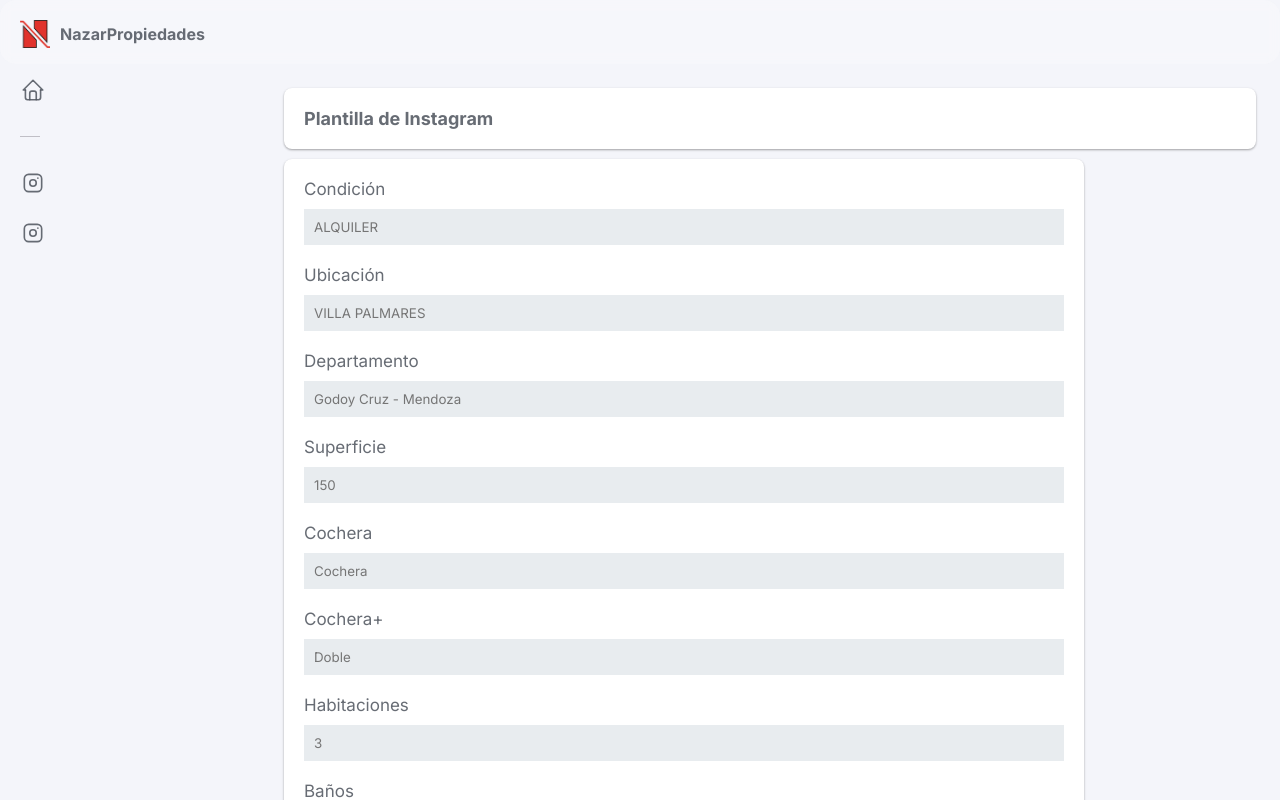
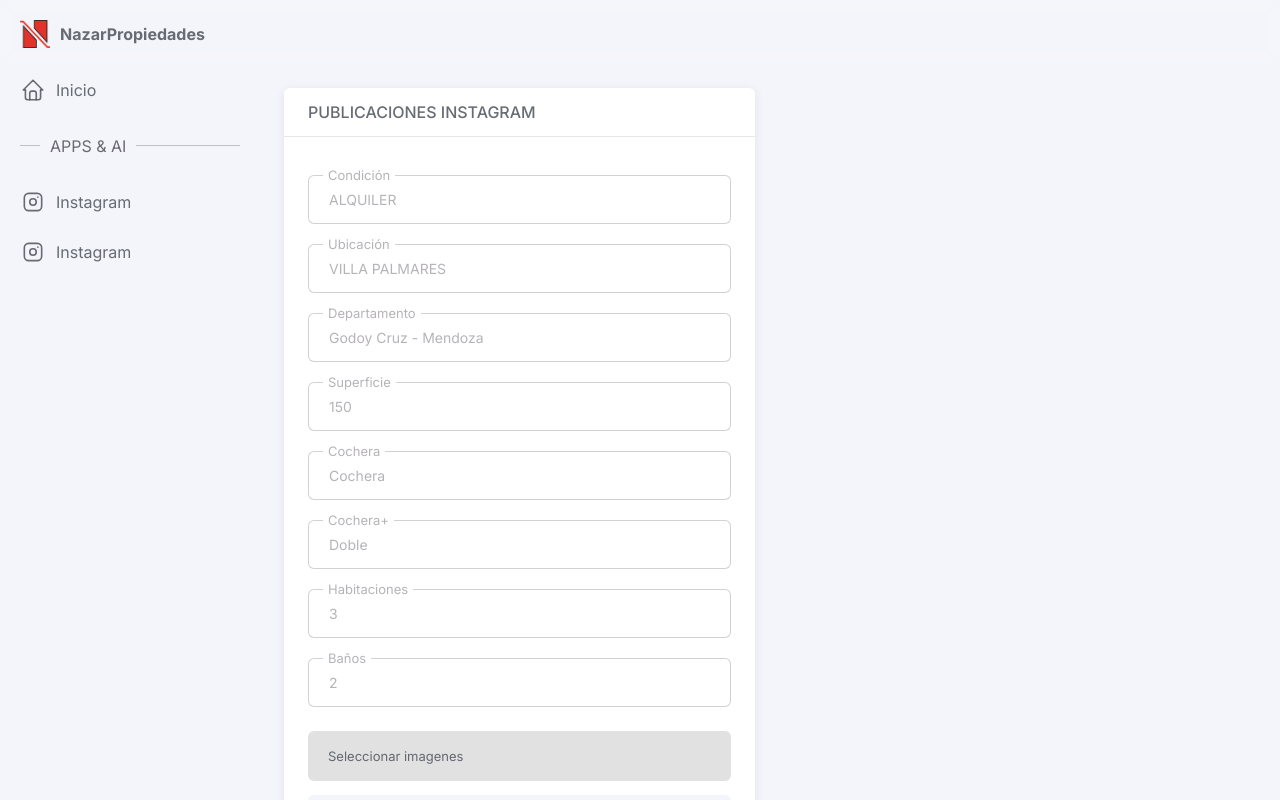
Before and after one commit to manudiiez/watermark, a React (Vite) app: page / in a window 1280 px wide. Shown: the top 800 px of the page. Built offline with nearby package versions, Linux system fonts and the light colour scheme.

Commit message:
styles completed

```diff
--- a/src/components/Layout.jsx
+++ b/src/components/Layout.jsx
@@ -21,6 +21,7 @@ const Layout = ({ children }) => {
                         </li>
                     </ul>
                     <div>
+                        <div></div>
                         <p>APPS & AI</p>
                         <div></div>
                     </div>
@@ -62,11 +63,10 @@ const Container = styled.div`
         width: 100%;
         height: 50px;
         z-index: 90;
-        background-color: #F4F5FA;
-        background: rgba(255, 255, 255, 0.2);
-    border-radius: 16px;
-    backdrop-filter: blur(6px);
-    -webkit-backdrop-filter: blur(6px);
+        background-color: rgba(244, 245, 250, 0.2);
+        border-radius: 16px;
+        backdrop-filter: blur(6px);
+        -webkit-backdrop-filter: blur(6px);
     }
 
     .sidebar{
@@ -89,6 +89,7 @@ const Container = styled.div`
             }
             >h1{
                 display: none;
+                font-size: 700;
             }
         }
 
@@ -101,11 +102,16 @@ const Container = styled.div`
                 padding-left: 20px;
                 >p{
                     display: none;
+                    color: #3a3541b9
                 }
                 >div{
                     height: 1px;
                     width: 20px;
                     background-color: #3a354147;
+
+                    &:nth-of-type(2){
+                        display: none;
+                    }
                 }
             }
             >ul{
@@ -120,8 +126,9 @@ const Container = styled.div`
                         display: flex;
                         align-items: center;
                         gap: 10px;
-                        border-top-right-radius: 100%;
-                        border-bottom-right-radius: 100%;
+                        border-top-right-radius: 50px;
+                        border-bottom-right-radius: 50px;
+                        color: #50565fde;
                         span{
                             display: none;
                         }
@@ -129,7 +136,6 @@ const Container = styled.div`
                         >svg{
                             width: 26px;
                             height: 26px;
-                            color: #50565fde;
                         }
 
                         &:hover{
@@ -146,6 +152,7 @@ const Container = styled.div`
         grid-row: 2/3;
         grid-column: 2/3;
         padding: 14px;
+        overflow-x: hidden;
     }
 
     @media (min-width: 800px) {
@@ -167,6 +174,38 @@ const Container = styled.div`
                     font-weight: 700;
                 }
             }
+
+            >nav{
+                >div{
+                    display: grid;
+                    grid-template-columns: 20px auto 1fr;
+                    align-items: center;
+                    gap: 10px;
+                    width: 240px;
+                    p{
+                        display: inline-block;
+                    }
+                    >div{
+                        width: 100%;
+                        &:nth-of-type(2){
+                            display: inline-block;
+                        }
+                    }
+                }
+
+                >ul{
+                    width: 240px;
+                    li{
+                        a{
+                            text-decoration: none;
+                            span{
+                                display: inline-block;
+                                font-size: 16px;
+                            }
+                        }
+                    }
+                }
+            }
         }
 
         >main{
--- a/src/components/TemplateManager/Form.jsx
+++ b/src/components/TemplateManager/Form.jsx
@@ -2,7 +2,7 @@ import React, { useState } from 'react'
 import { ImageUploader } from './ImageUploader';
 import styled from 'styled-components';
 
-const Form = ({ formStructure, templateImageUrl, onSubmit }) => {
+const Form = ({ formStructure, title, templateImageUrl, onSubmit }) => {
     const [formData, setFormData] = useState(formStructure);
     const [imageUrls, setImageUrls] = useState([]);
 
@@ -24,16 +24,23 @@ const Form = ({ formStructure, templateImageUrl, onSubmit }) => {
 
     return (
         <Container onSubmit={handleSubmit}>
+            <div className="title">
+                <h2>{title}</h2>
+            </div>
+            <div className='inputs'>
                 {
                     formData.map((inputData, index) => (
                         <div key={index} >
-                        <p>{inputData.label}</p>
+                            <span>{inputData.label}</span>
                             <input type={inputData.type} name={inputData.name} data-x={inputData.x} data-y={inputData.y} data-size={inputData.fontSize} value={inputData.value} placeholder={inputData.placeholder} onChange={handleTextChange} />
                         </div>
                     ))
                 }
-            <ImageUploader setImageUrls={setImageUrls} imageUrls={imageUrls} templateImageUrl={templateImageUrl} />
+            </div>
+            <ImageUploader setImageUrls={setImageUrls} imageUrls={imageUrls} />
+            <div className='button'>
                 <button type='submit'>Guardar</button>
+            </div>
         </Container>
     )
 }
@@ -42,42 +49,89 @@ export default Form
 
 
 const Container = styled.form`
+    background-color: #FFFFFF;
+    box-shadow: 0px 2px 10px 0px #3a354119;
+    border-radius: 6px;
     width: 100%;
-max-width: 800px;
+    max-width: 600px;
+    .title{
+        width: 100%;
+        border-bottom: 1px solid #3a35411e;
+        padding: 14px;
+        margin-bottom: 32px;
+        h2{
+            font-size: 14px;
+            font-weight: 500;
+        }
+    }
+
+    .inputs{
+        padding: 0 14px;
         display: flex;
         flex-direction: column;
         gap: 20px;
+        >div{
+            position: relative;
+            >span{
+                position: absolute;
+                color: #3a354160;
+                font-size: 12px;
+                top: 0;
+                left: 15px;
                 background-color: #FFFFFF;
-        padding: 20px;
-        border-radius: 8px;
-    box-shadow: rgba(0, 0, 0, 0.12) 0px 1px 3px, rgba(0, 0, 0, 0.24) 0px 1px 2px;
-
-    >div{
+                transform: translateY(-50%);
+                padding: 0 5px;
+            }
+            >input{
+                border-radius: 6px;
+                border: 1px solid #3a35413a;
+                padding: 15px 20px;
                 width: 100%;
-        display: flex;
-        flex-direction: column;
-        gap: 10px;
-        P{
-            font-size: 17px;
+                color: #50565fde;
+                font-size: 14px;
+                &::placeholder{
+                    color: #3a354160;
                 }
-
-        input{
-            border: none;
-            background-color: #E8ECEF;
-            padding: 10px;
+            }
         }
     }
 
+    .button{
+        padding: 14px;
         button{
-        background-color: #000000;
-        padding: 10px;
+            width: 100%;
+            font-size: 16px;
+            padding: 15px;
+            border-radius: 6px;
+            background-color: #3a354126;
             border: none;
-        cursor: pointer;
-        color: #FFFFFF;
-        font-size: 15px;
-        font-weight: 700;
-        &:hover{
-            background-color: #BE4436;
+            color: #323438de;
+            font-weight: 600;
+        }
+    }
+
+    @media (min-width: 800px){
+        min-width: 400px;
+        .title{
+            padding: 14px 24px;
+            margin-bottom: 38px;
+            h2{
+                font-size: 16px;
+                font-weight: 500;
+            }
+        }
+
+        .inputs{
+            padding: 0 24px;
+            >div{
+                >span{
+                    font-size: 13px;
+                }
+            }
+        }
+
+        .button{
+            padding: 24px;
         }
     }
 
--- a/src/components/TemplateManager/ImageContainer.jsx
+++ b/src/components/TemplateManager/ImageContainer.jsx
@@ -39,6 +39,9 @@ export const ImageContainer = ({ image, templateImageUrl, removeImage }) => {
 
 
 const Container = styled.div`
+    border-radius: 6px;
+    box-shadow: 0px 2px 10px 0px #3a354119;
+    overflow: hidden;
     .canvasContainer{
         height: 0;
         width: 0;
--- a/src/components/TemplateManager/ImageUploader.jsx
+++ b/src/components/TemplateManager/ImageUploader.jsx
@@ -1,7 +1,9 @@
-import React, { useState } from 'react';
-import { ImageContainer } from './ImageContainer';
+import { useRef } from 'react';
+import styled from 'styled-components';
 
-export const ImageUploader = ({ setImageUrls, imageUrls, templateImageUrl }) => {
+export const ImageUploader = ({ setImageUrls, imageUrls }) => {
+    const inputRef = useRef()
+
     const handleFileChange = (event) => {
         const files = event.target.files;
         const urls = Array.from(files).map(file => ({
@@ -11,10 +13,48 @@ export const ImageUploader = ({ setImageUrls, imageUrls, templateImageUrl }) =>
         setImageUrls(urls);
     };
 
+    const handleClick = () => {
+        inputRef.current.click();
+    };
+
     return (
-        <div>
-            <p>Imagenes</p>
-            <input type="file" multiple accept="image/*" onChange={handleFileChange} />
-        </div>
+        <Container>
+            <input type="file" multiple accept="image/*" onChange={handleFileChange} ref={inputRef} style={{ display: 'none' }} />
+            <div onClick={handleClick} style={{ cursor: 'pointer' }}>
+                Seleccionar imagenes
+            </div>
+            <div>
+                Imagenes seleccionadas: {imageUrls.length}
+            </div>
+        </Container>
     );
 };
+
+
+const Container = styled.div`
+    padding: 0 14px;
+    padding-top: 14px;
+    width: 100%;
+    display: flex;
+    flex-direction: column;
+    gap: 14px;
+    div{
+        width: 100%;
+        height: 50px;
+        border-radius: 6px;
+        display: flex;
+        align-items: center;
+        justify-content: flex-start;
+        padding: 0 20px;
+        font-size: 13px;
+        background-color: #3a354126;
+        &:nth-of-type(2){
+            background-color: #F4F5FA;
+        }
+
+    }
+    @media (min-width: 800px){
+        padding: 0 24px;
+        padding-top: 24px;
+    }
+`
--- a/src/components/TemplateManager/TemplateManager.jsx
+++ b/src/components/TemplateManager/TemplateManager.jsx
@@ -4,11 +4,11 @@ import Form from './Form';
 import { ImageContainer } from './ImageContainer';
 import styled from 'styled-components';
 
-const TemplateManager = ({ templateImageUrl, formStructure }) => {
-    const { setTextInputs, saveForm, removeImage, textInputs, imageUrls } = useCanvasProcessor(templateImageUrl, formStructure);
+const TemplateManager = ({ templateImageUrl, data }) => {
+    const { setTextInputs, saveForm, removeImage, textInputs, imageUrls } = useCanvasProcessor(templateImageUrl, data?.form_structure);
     return (
         <Container>
-            <Form formStructure={textInputs} setTextInputs={setTextInputs} templateImageUrl={templateImageUrl} onSubmit={saveForm} />
+            <Form formStructure={textInputs} title={data.title} setTextInputs={setTextInputs} templateImageUrl={templateImageUrl} onSubmit={saveForm} />
             <div className='imagesContainer'>
                 {imageUrls.map((image) => (
                     <ImageContainer key={image.id} image={image} templateImageUrl={templateImageUrl} removeImage={removeImage} />
@@ -25,6 +25,8 @@ display: flex;
 flex-direction: column;
 gap: 30px;
 .imagesContainer{
+    width: 100%;
+    height: fit-content;
     display: grid;
     grid-template-columns: repeat(auto-fit, minmax(200px, 1fr));
     gap: 20px;
--- a/src/sections/InstagramTemplate.jsx
+++ b/src/sections/InstagramTemplate.jsx
@@ -1,6 +1,8 @@
-import styled from "styled-components"
 import TemplateManager from "../components/TemplateManager/TemplateManager"
-const formStructure = [
+
+const data = {
+    title: "PUBLICACIONES INSTAGRAM",
+    form_structure: [
         { value: '', name: 'condition', x: 71, y: 865, fontSize: 39, label: 'Condición', placeholder: 'ALQUILER', type: 'text' },
         { value: '', name: 'location', x: 71, y: 910, fontSize: 33, label: 'Ubicación', placeholder: 'VILLA PALMARES', type: 'text' },
         { value: '', name: 'zone', x: 71, y: 945, fontSize: 35, label: 'Departamento', placeholder: 'Godoy Cruz - Mendoza', type: 'text' },
@@ -11,33 +13,13 @@ const formStructure = [
         { value: '', name: 'bed', x: 921, y: 950, fontSize: 22, label: 'Habitaciones', placeholder: '3', type: 'number' },
         { value: '', name: 'bath', x: 921, y: 1025, fontSize: 22, label: 'Baños', placeholder: '2', type: 'number' },
     ]
+}
 
 
 const InstagramTemplate = () => {
     return (
-        <Container>
-            <div className="containerTitle">
-                <h2>Plantilla de Instagram</h2>
-            </div>
-            <TemplateManager templateImageUrl='./plantilla.png' formStructure={formStructure} />
-        </Container>
+        <TemplateManager templateImageUrl='./plantilla.png' data={data} />
     )
 }
 
 export default InstagramTemplate
-
-const Container = styled.section`
-display: flex;
-flex-direction: column;
-gap: 10px;
-    .containerTitle{
-        background-color: #FFFFFF;
-    box-shadow: rgba(0, 0, 0, 0.12) 0px 1px 3px, rgba(0, 0, 0, 0.24) 0px 1px 2px;
-
-        padding: 20px;
-        border-radius: 8px;
-        >h2{
-            font-size: 18px;
-        }
-    }
-`
```
Lines whose indentation alone changed are shown as unchanged.
